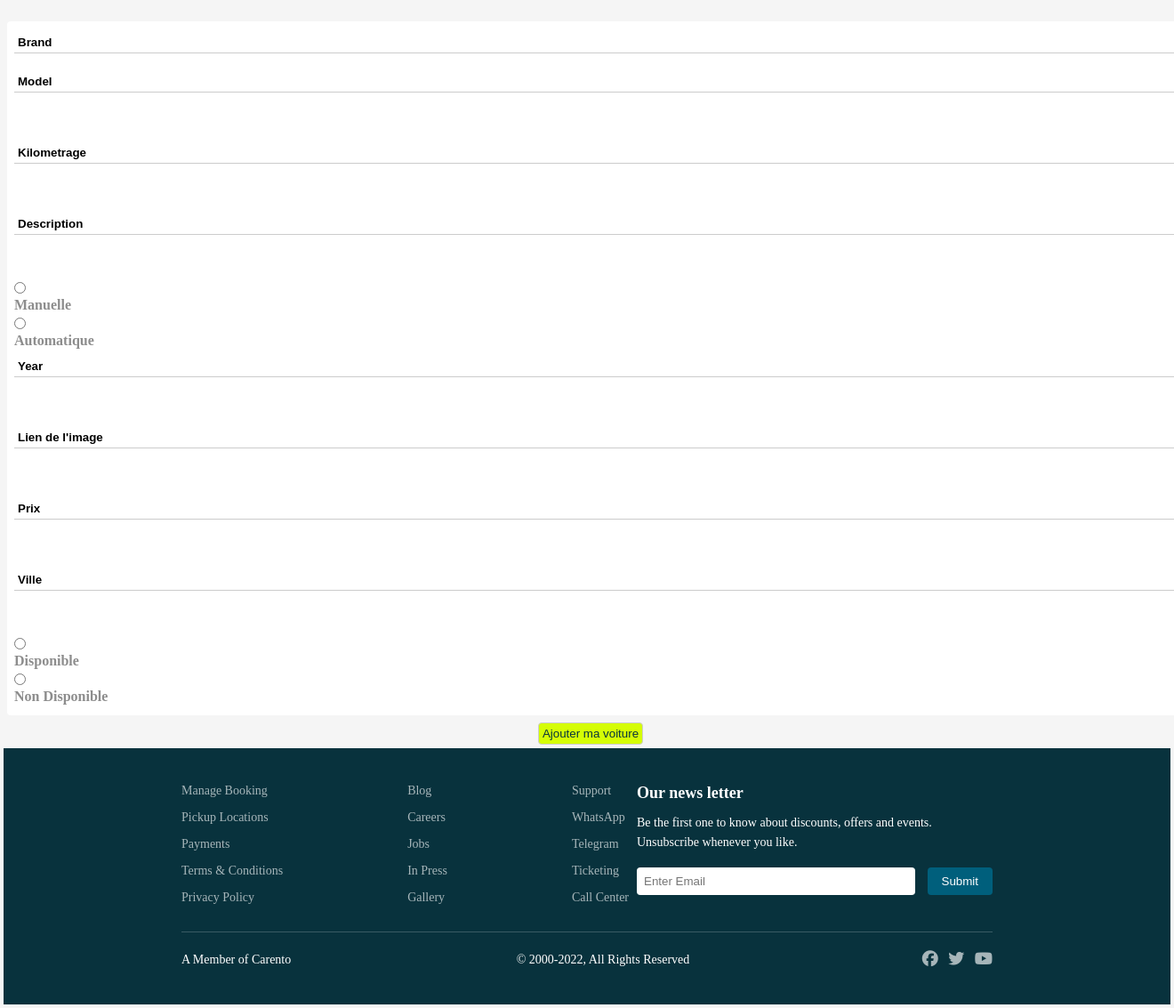
After one commit to rakotok2109/rent_car, a PHP site: page /pages/admin/add_car.php in a window 1320 px wide; the page is wider, and only the part inside the window is pictured. The commit adds this page. Shown: that part at 89% size. Run offline with PHP 8.4, Linux system fonts and the light colour scheme; some libraries are stand-ins or nearby versions.

Commit message:
Création de la fonctionnalité de l'ajout de véhicule pour l'admin by Nathan

```diff
--- a/config/controller/CarController.php
+++ b/config/controller/CarController.php
@@ -94,4 +94,89 @@ class CarController
         return $cars;
     }
 
+    public static function validateBrand($brand) {
+        if (empty($brand)) {
+            throw new Exception("Le champ 'Brand' est obligatoire.");
+        }
+        if (strlen($brand) > 50) {
+            throw new Exception("Le champ 'Brand' ne doit pas dépasser 50 caractères.");
+        }
+        return true;
+    }
+
+    public static function validateModel($model) {
+        if (empty($model)) {
+            throw new Exception("Le champ 'Model' est obligatoire.");
+        }
+        if (strlen($model) > 50) {
+            throw new Exception("Le champ 'Model' ne doit pas dépasser 50 caractères.");
+        }
+        return true;
+    }
+
+    public static function validateKilometrage($kilometrage) {
+        if ($kilometrage < 0) {
+            throw new Exception("Le kilométrage doit être un nombre positif.");
+        }
+        return true;
+    }
+
+    public static function validateDescription($description) {
+        if (empty($description)) {
+            throw new Exception("Le champ 'Description' est obligatoire.");
+        }
+        if (strlen($description) > 255) {
+            throw new Exception("Le champ 'Description' ne doit pas dépasser 255 caractères.");
+        }
+        return true;
+    }
+
+    public static function validateVitesse($vitesse) {
+        if (!in_array($vitesse, [0, 1])) {
+            throw new Exception("Le champ 'Vitesse' doit être 0 (Automatique) ou 1 (Manuelle).");
+        }
+        return true;
+    }
+
+    public static function validateYear($year) {
+        $currentYear = (int)date("Y");
+        if ($year < 1900 || $year > $currentYear) {
+            throw new Exception("L'année doit être comprise entre 1900 et $currentYear.");
+        }
+        return true;
+    }
+
+    public static function validateImage($image) {
+        if (empty($image)) {
+            throw new Exception("Le champ 'Image' est obligatoire.");
+        }
+        if (strlen($image) > 255) {
+            throw new Exception("Le champ 'Image' doit contenir une URL valide.");
+        }
+        return true;
+    }
+
+    public static function validatePrix($prix) {
+        if ($prix < 0) {
+            throw new Exception("Le prix doit être un nombre positif.");
+        }
+        return true;
+    }
+
+    public static function validateVille($ville) {
+        if (empty($ville)) {
+            throw new Exception("Le champ 'Ville' est obligatoire.");
+        }
+        if (strlen($ville) > 100) {
+            throw new Exception("Le champ 'Ville' ne doit pas dépasser 100 caractères.");
+        }
+        return true;
+    }
+
+    public static function validateDisponibilite($disponibilite) {
+        if (!in_array($disponibilite, [0, 1])) {
+            throw new Exception("Le champ 'Disponibilité' doit être 0 (Non Disponible) ou 1 (Disponible).");
+        }
+        return true;
+    }
 }
--- a/config/controller/UserController.php
+++ b/config/controller/UserController.php
@@ -9,7 +9,7 @@ class UserController {
         $password = password_hash($user->getPassword(), PASSWORD_DEFAULT);
 
         $pdo = PDOUtils::getSharedInstance();
-        $pdo->execSQL('INSERT INTO users (email, password,nom, prenom, phone, role) VALUES (?, ?, ?, ?, ?, ?)', [$user->getEmail(), $password, $user->getName(),$user->getFirstname(),$user->getPhone() ,$user->getRole()]);
+        $pdo->execSQL('INSERT INTO users (email, password, nom, prenom, phone, role) VALUES (?, ?, ?, ?, ?, ?)', [$user->getEmail(), $password, $user->getName(),$user->getFirstname(),$user->getPhone() ,$user->getRole()]);
     }
 
     public static function login($email, $password) {
--- a/config/model/Car.php
+++ b/config/model/Car.php
@@ -15,9 +15,8 @@ class Car implements JsonSerializable
     private $ville;
     private $disponibilite;
 
-    public function __construct($id = null, $brand, $model, $kilometrage, $description, $vitesse, $year, $image, $idOwner = null, $prix, $ville, $disponibilite=1)
+    public function __construct($brand, $model, $kilometrage, $description, $vitesse, $year, $image, $idOwner, $prix, $ville, $disponibilite=1, $id = null)
     {
-        $this->id = $id;
         $this->brand = $brand;
         $this->model = $model;
         $this->kilometrage = $kilometrage;
@@ -29,6 +28,7 @@ class Car implements JsonSerializable
         $this->prix = $prix;
         $this->ville = $ville;
         $this->disponibilite = $disponibilite;
+        $this->id = (int)$id;
     }
 
     public function getId()
@@ -45,7 +45,7 @@ class Car implements JsonSerializable
         $this->brand = $brand;
     }
 
-    public function getmodel()
+    public function getModel()
     {
         return $this->model;
 
--- /dev/null
+++ b/pages/admin/add_car.php
@@ -0,0 +1,83 @@
+<!DOCTYPE html>
+<html lang="en">
+<head>
+    <meta charset="UTF-8">
+    <meta name="viewport" content="width=device-width, initial-scale=1.0">
+    <script src="https://kit.fontawesome.com/5563162149.js" crossorigin="anonymous"></script>
+    <link rel="stylesheet" href="../../css/styles.css">
+
+    <title>Ajout de voiture</title>
+</head>
+<body>
+<?php
+    require_once ($_SERVER['DOCUMENT_ROOT'] . '/config/init.php');?>
+
+    <div class="container-add-car">
+        <form class="container-form" action="../../routes/verif.php?id=addcar" method="POST">
+            <div class="content-form">
+                <div class="label-input-container">
+                    <label class="label" for="brand"></label>
+                    <input class="input" type="text" id="brand" name="brand"  placeholder="Brand">
+                </div>
+
+                <div class="label-input-container">
+                    <label class="label" for="model"></label>
+                    <input class="input" type="text" id="model" name="model"  placeholder="Model"><br /></br />
+                </div>
+
+                <div class="label-input-container">
+                    <label class="label" for="kilometrage"></label>
+                    <input class="input" type="number" id="kilometrage" name="kilometrage"  placeholder="Kilometrage"><br /></br />
+                </div>
+
+                <div class="label-input-container">
+                    <label class="label" for="description"></label>
+                    <input class="input" type="text" id="description" name="description"  placeholder="Description"><br /></br />
+                </div>
+
+                <div class="vitesse-choices">
+                        <input type="radio" id="manuelle" name="vitesse" value=1
+                            class="radio">
+                        <label for="loueur">Manuelle</label>
+                        <input type="radio" id="automatique" name="vitesse" value=0
+                            class="radio">
+                        <label for="client">Automatique</label>
+                </div>
+
+                <div class="label-input-container">
+                    <label class="label" for="year"></label>
+                    <input class="input" type="number" id="year" name="year"  placeholder="Year"><br /></br />
+                </div>
+
+                <div class="label-input-container">
+                    <label class="label" for="image"></label>
+                    <input class="input" type="text" id="image" name="image"  placeholder="Lien de l'image"><br /></br />
+                </div>
+
+                <div class="label-input-container">
+                    <label class="label" for="prix"></label>
+                    <input class="input" type="number" id="prix" name="prix"  placeholder="Prix"><br /></br />
+                </div>
+
+                <div class="label-input-container">
+                    <label class="label" for="ville"></label>
+                    <input class="input" type="text" id="ville" name="ville"  placeholder="Ville"><br /></br />
+                </div>
+
+                <div class="disponibilite-choices">
+                        <input type="radio" id="oui" name="disponibilite" value=1
+                            class="radio">
+                        <label for="loueur">Disponible</label>
+                        <input type="radio" id="non" name="disponibilite" value=0
+                            class="radio">
+                        <label for="client">Non Disponible</label>
+                </div>
+            </div>
+
+            <button type="submit" class="button">Ajouter ma voiture</button>
+        </form>
+    </div>
+
+    <?php include '../struct/footer.php';?>
+</body>
+</html>
```
Also changed, not shown: routes/verif.php (+47 -1 lines).
